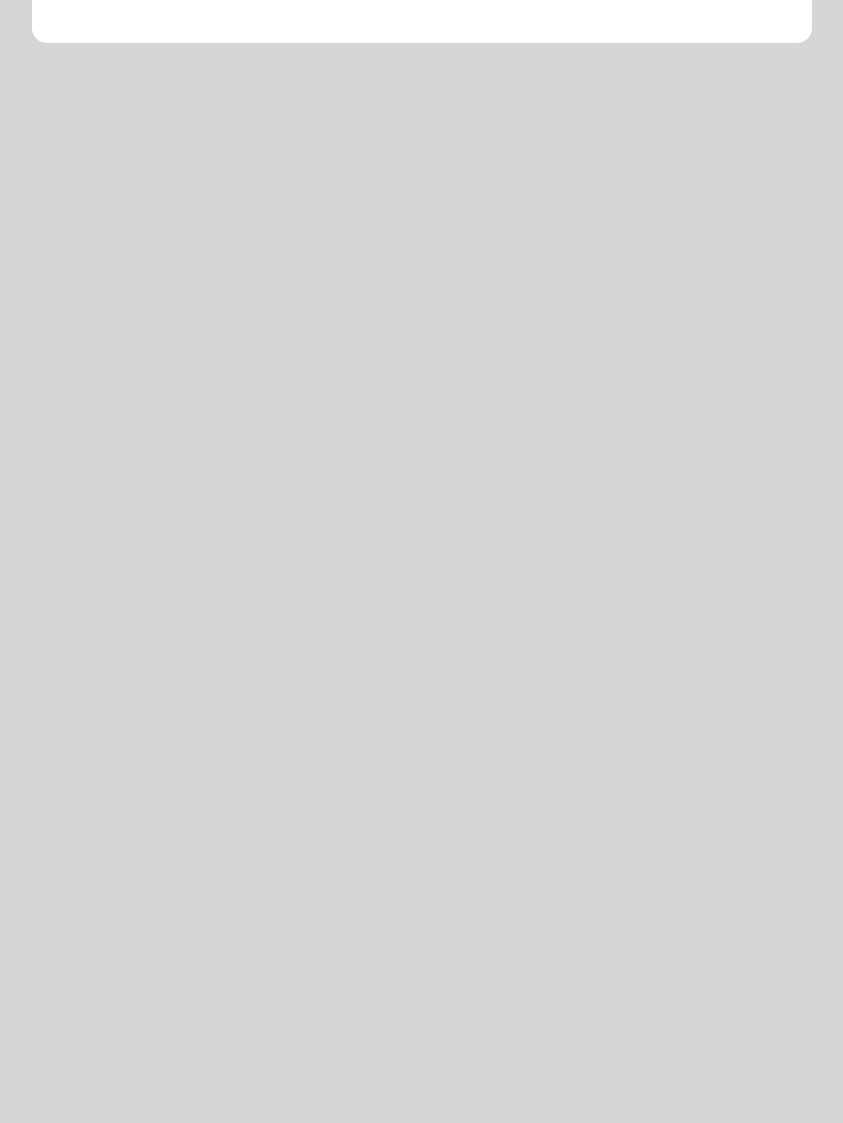
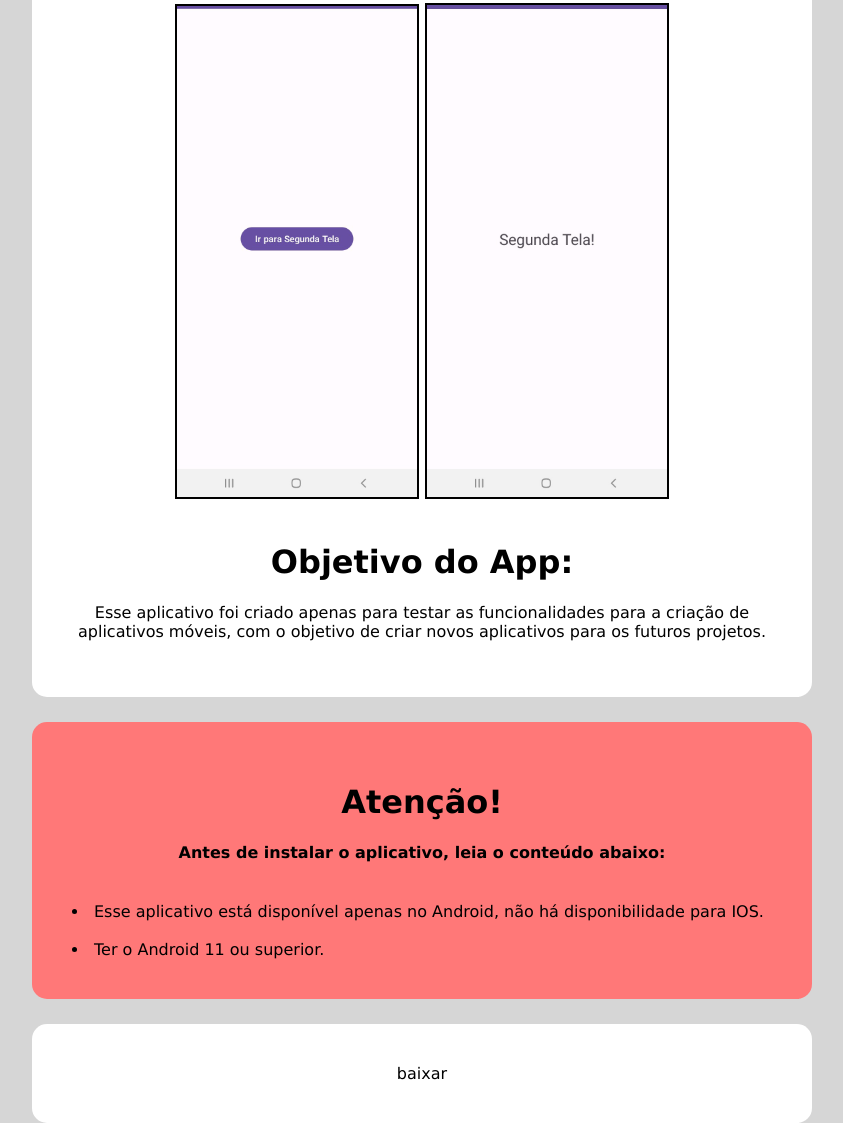
Before and after one commit to PeAlvesilva/primeiro-app, a plain HTML site: page pa_web/index.html in a window 1280 px wide. Shown: the part 314-1437 px from the top of the page, without its empty margins (218-1061 px from the left). Before the commit the page ends 800 px from the top, so only its background shows below. Drawn offline with Linux system fonts and the light colour scheme.

Commit message:
Add files via upload

```diff
--- a/pa_web/estilos/index.css
+++ b/pa_web/estilos/index.css
@@ -4,6 +4,7 @@ body {
     margin: 0;
     font-family: 'Lucida Sans', 'Lucida Sans Regular', 'Lucida Grande', 'Lucida Sans Unicode', Geneva, Verdana, sans-serif;
     background-color: #d6d6d6;
+    height: 160vh;
 }
 
 header {
@@ -20,3 +21,27 @@ header {
     padding: 40px;
     border-radius: 15px;
 }
+
+#attention-content {
+    background-color: #ff7878;
+    margin: 25px auto;
+    width: 700px;
+    border-radius: 15px;
+    padding: 40px;
+}
+
+#download-content {
+    background-color: #ffffff;
+    margin: 25px auto;
+    width: 700px;
+    padding: 40px;
+    border-radius: 15px;
+}
+
+img {
+    border: 2px solid black;
+}
+
+li {
+    text-align: left;
+}
--- a/pa_web/index.html
+++ b/pa_web/index.html
@@ -12,7 +12,27 @@
 <div id="welcome-content">
 <h1>Bem vindo ao Primeiro App!</h1>
 
-<p>Esse é o meu primeiro projeto desenvolvido. a função desse aplicativo é levar o usuário para a segunda tela ao clicar pelo botão "Ir para a segunda tela", como está ilustrado na imagem abaixo:</p>
+<p>Esse é o meu primeiro projeto desenvolvido. a função desse aplicativo é levar o usuário para a segunda tela ao clicar pelo botão "Ir para a segunda tela", como está ilustrado nas imagens abaixo:</p>
+
+<img src="img/pa-main-img01.jpg" alt="primeiro-app-imagem-1" width="240px">
+<img src="img/pa-main-img02.jpg" alt="primeiro-app-imagem-2" width="240px">
+<br><br>
+
+<h1>Objetivo do App:</h1>
+
+<p>Esse aplicativo foi criado apenas para testar as funcionalidades para a criação de aplicativos móveis, com o objetivo de criar novos aplicativos para os futuros projetos.</p>
+</div>
+
+<div id="attention-content">
+    <h1>Atenção!</h1>
+    <h4>Antes de instalar o aplicativo, leia o conteúdo abaixo:</h4><br>
+
+    <li>Esse aplicativo está disponível apenas no Android, não há disponibilidade para IOS.</li><br>
+    <li>Ter o Android 11 ou superior.</li>
+</div>
+
+<div id="download-content">
+    baixar
 </div>
 
 </body>
```
Also changed, not shown: pa_web/img/pa-main-img01.jpg (added), pa_web/img/pa-main-img02.jpg (added).
